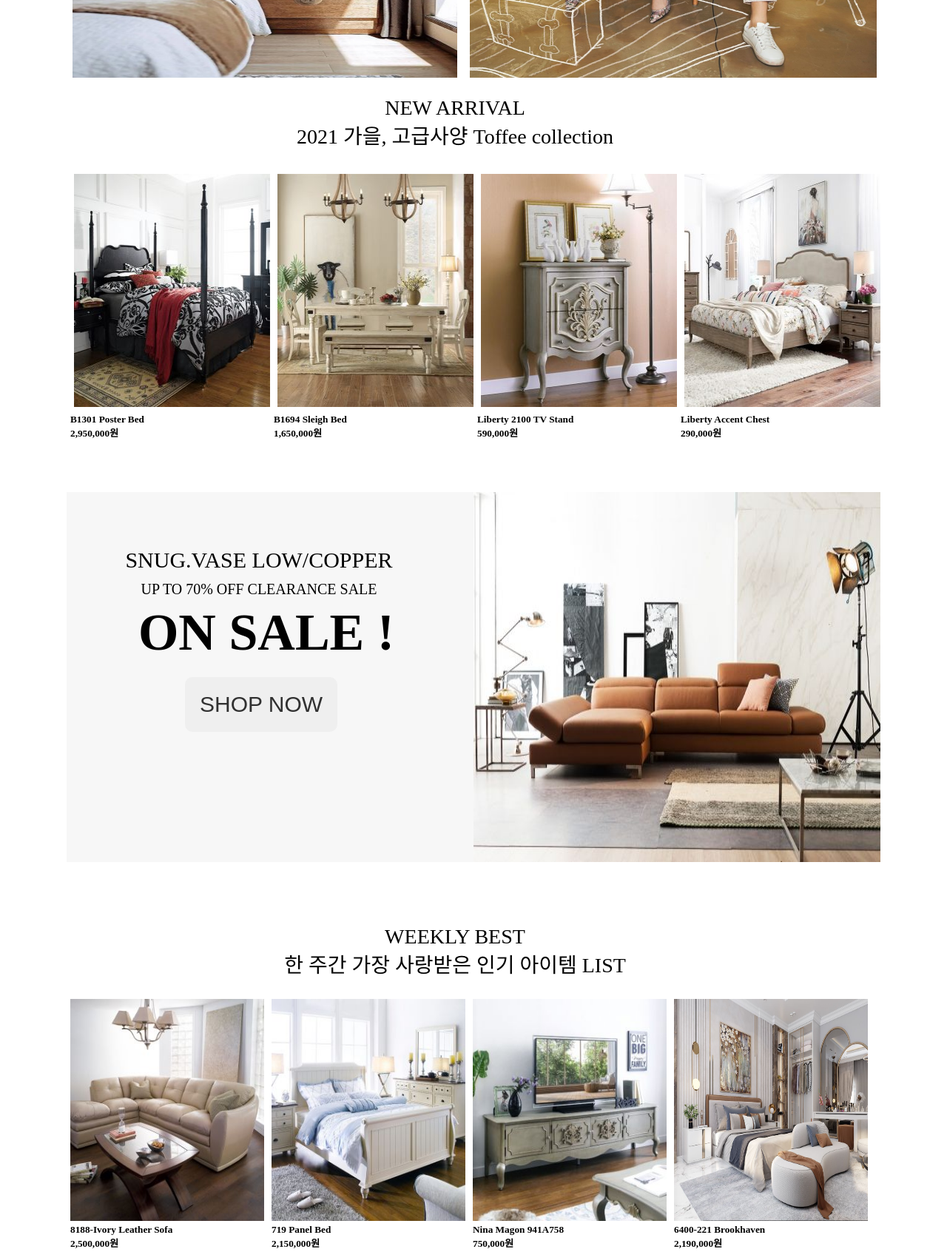
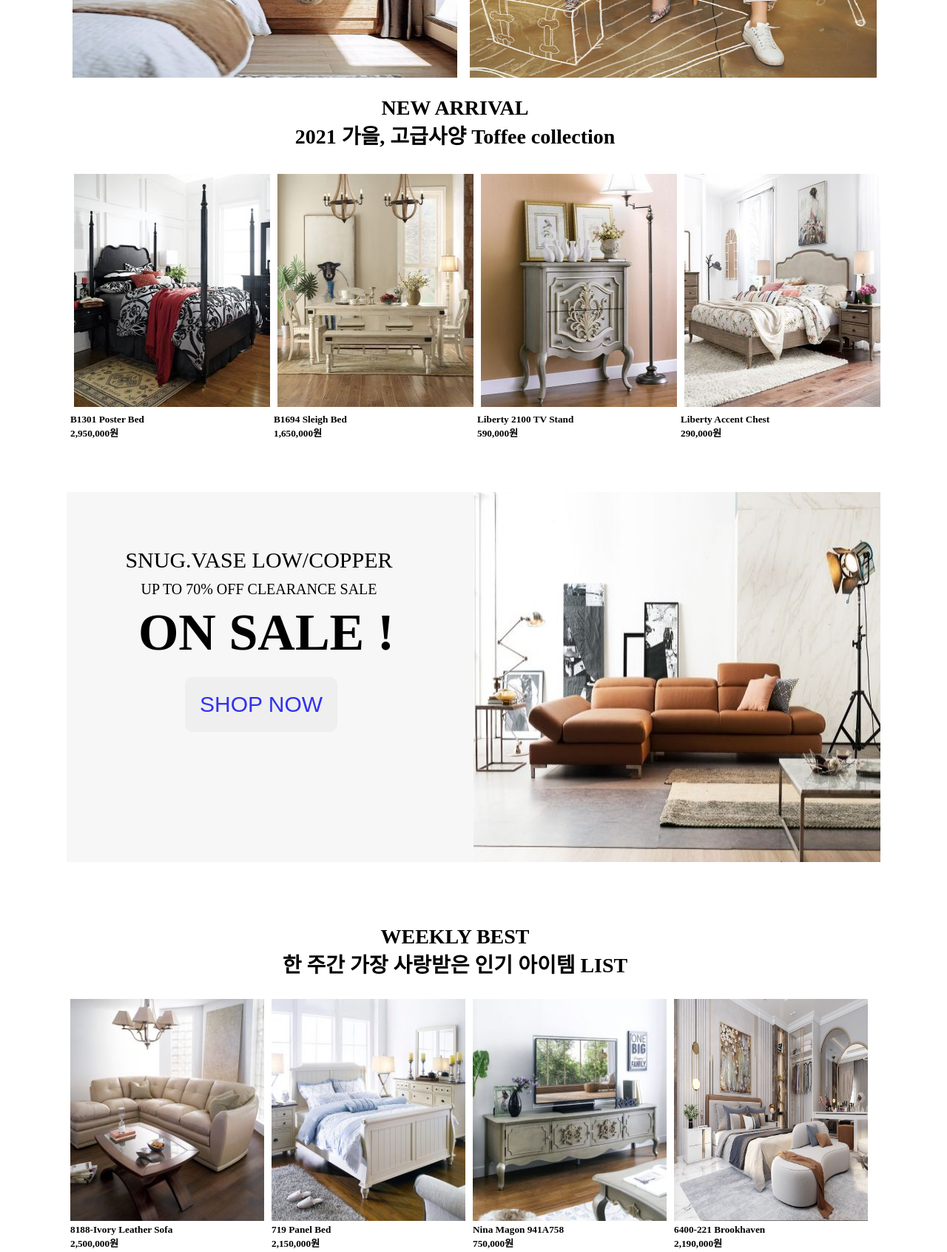
Before and after one commit to kimsa1984/shoppingmall, a plain HTML site: page index.html in a window 1280 px wide. Shown: the part 1340-3032 px from the top of the page at 74% size. Drawn offline with Linux system fonts and the light colour scheme.

Commit message:
add
save

```diff
--- a/css/main.css
+++ b/css/main.css
@@ -58,5 +58,5 @@ button a:hover {color: #000;}
 #best>.box{width: 262px; height: 300px; float:left; margin:120px 5px;}
 #best.box img{width: 100%; height: 100%; }
 #best p{position: absolute; margin: 20px 0px;
-    width: 1050px; height: 533px; text-align: center; font-size: 28px;}
+    width: 1050px; height: 533px; text-align: center; font-size: 28px;font-weight: bold;}
 #best>h5 {border-bottom:1px solid #eee; font-size:20px; height:25px; }
--- a/index.html
+++ b/index.html
@@ -16,7 +16,7 @@
         </div>
 
         <header>
-            <div id="logo"><a href="main.html"><img src="img/logo.png" alt=""></a></div>
+            <div id="logo"><a href="index.html"><img src="img/logo.png" alt=""></a></div>
             <nav class="menubar1">
                 <ul>
                     <li><a href="sub.html"><b>즐겨찾기</b></a></li>
@@ -56,8 +56,8 @@
 
 
     <div id="new">
-        <p>NEW ARRIVAL<br>
-         2021 가을, 고급사양 Toffee collection</p>
+        <p><b>NEW ARRIVAL<br>
+         2021 가을, 고급사양 Toffee collection</b></p>
 
         <div class="n1">
             <a href="sub.html"><img src="img/n1.jpg" alt="n1"></a>
@@ -82,7 +82,8 @@
             <p>SNUG.VASE LOW/COPPER<br></p>
              <p>UP TO 70% OFF CLEARANCE SALE</p>
              <p><b>ON SALE !</b></p>
-            <button>SHOP NOW</button>
+            <button><a href="sub.html">
+                SHOP NOW</a></button>
             </div>
 
           <div class="imgbox"><img src="img/s1.jpg" alt="s1"></div>
@@ -117,7 +118,7 @@
         <div id="fbox">
 
         <div class="info">
-            <div class="flogo"><a href="main.html"><img src="img/logo2.jpg" alt=""></a></div>
+            <div class="flogo"><a href="index.html"><img src="img/logo2.jpg" alt=""></a></div>
         <ul>
             <li><a href="#">회사소개</a></li>
             <li><a href="#">개인정보 취급방침</a></li>
```
Also changed, not shown: sub.html (+3 -0 lines).
